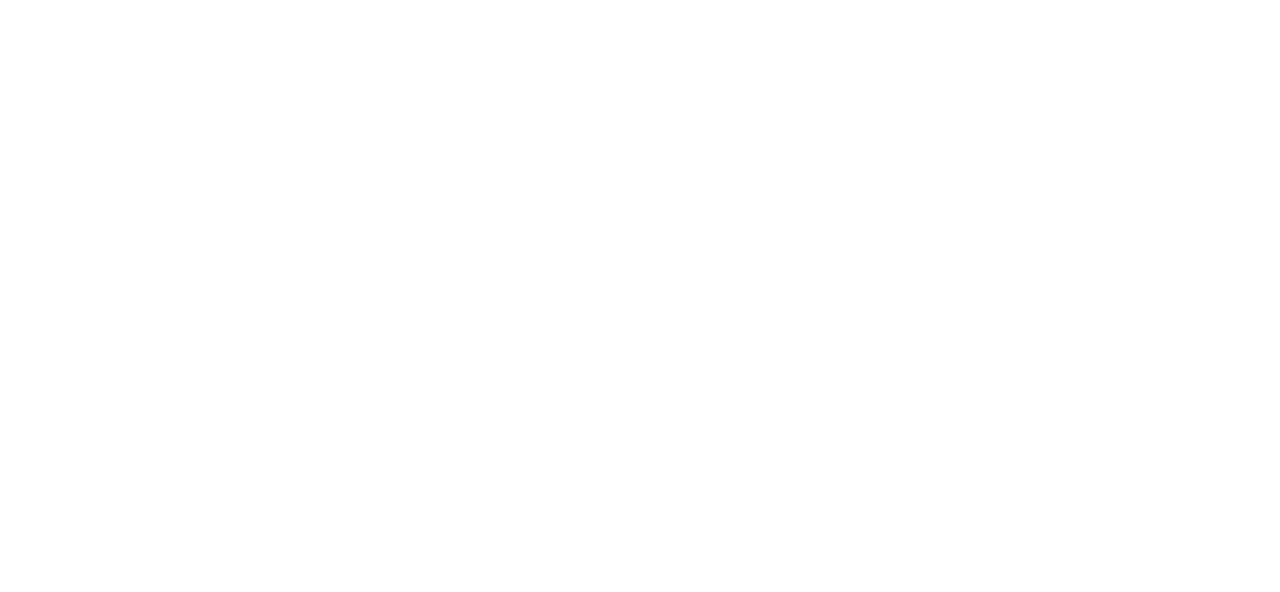
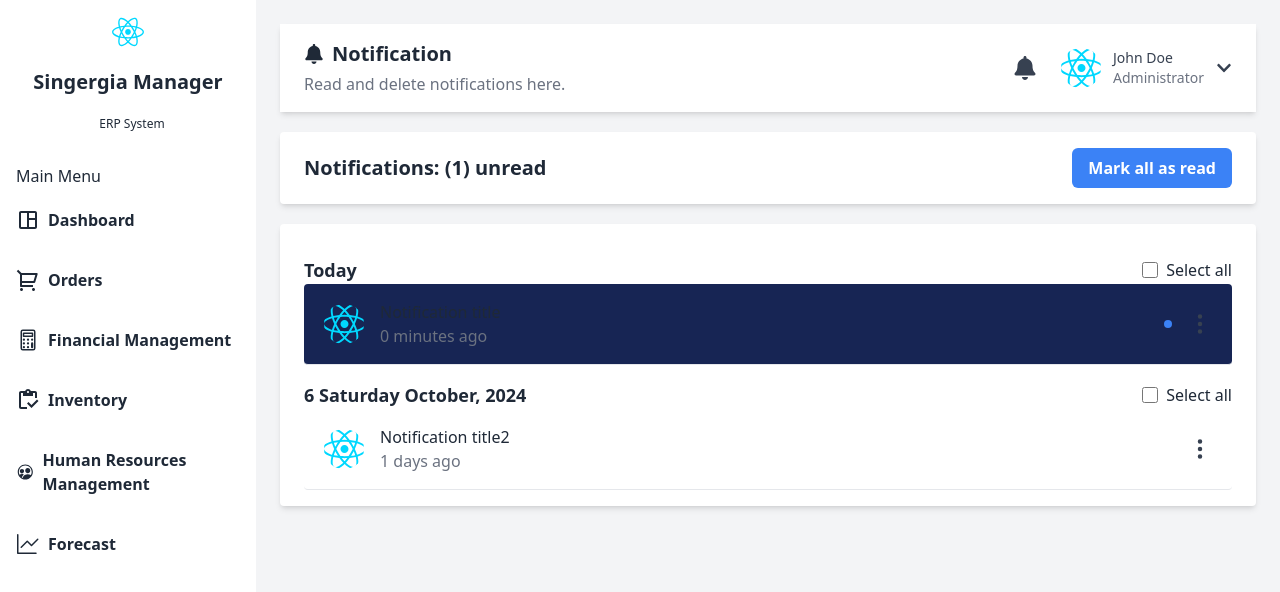
Before and after one commit to SinergiaManager/sinergiamanager-frontend, a React (Vite) app: page /notifications in a window 1280 px wide. Before the commit this address had no page. Shown: the top 592 px of the page. Built offline with nearby package versions, Linux system fonts and the light colour scheme.

Commit message:
feat(notifications page)

```diff
--- a/src/components/Navbar.tsx
+++ b/src/components/Navbar.tsx
@@ -1,8 +1,11 @@
 import React, { useState, useEffect, useRef } from 'react';
 import { FaBell, FaChevronDown } from 'react-icons/fa';
 import profilePic from '../assets/react.svg';
+interface NavbarProps {
+    pageName?: string;
+}
 
-const Navbar: React.FC = () => {
+const Navbar: React.FC<NavbarProps> = ({ pageName }) => {
     const [showSettingsMenu, setShowSettingsMenu] = useState<boolean>(false);
     const [showNotificationMenu, setShowNotificationMenu] = useState<boolean>(false);
 
@@ -52,12 +55,26 @@
     return (
         <nav className="w-full bg-white dark:bg-gray-800 shadow-md px-6 py-4 flex justify-between items-center">
             <div className="flex flex-col items-start space-y-1">
+                {!pageName && (
+                    <>
                         <h1 className="text-xl font-semibold text-gray-800 dark:text-gray-200">
                             Welcome, {username}
                         </h1>
                         <p className="text-gray-500 dark:text-gray-400">
                             Today is {formattedDate}.
                         </p>
+                    </>
+                )}
+                {pageName === "Notification" && (
+                    <>
+                        <h1 className="text-xl font-semibold text-gray-800 dark:text-gray-200 flex items-center space-x-2">
+                            <FaBell /> <span>{pageName}</span>
+                        </h1>
+                        <p className="text-gray-500 dark:text-gray-400">
+                            Read and delete notifications here.
+                        </p>
+                    </>
+                )}
             </div>
 
             <div className="flex items-center space-x-6">
@@ -70,7 +87,6 @@
                     {showNotificationMenu && (
                         <div className="absolute right-0 mt-2 w-48 bg-white dark:bg-gray-700 rounded-md shadow-lg py-2">
                             <p className="block px-4 py-2 text-gray-800 dark:text-gray-200 flex items-center">
-                                {console.log(notifications)}
                                 <span className="mr-2 text-red-500 font-bold">{notifications.length}</span>
                                 notifications
                             </p>
--- a/src/main.tsx
+++ b/src/main.tsx
@@ -5,9 +5,9 @@
 import Login from './components/Login';
 import React, { StrictMode } from 'react';
 import ForgotPassword from './components/ForgotPassword';
-import Drawer from './components/Drawer';
-import Navbar from './components/Navbar';
 import PasswordReset from './components/PasswordReset';
+import Dashboard from './pages/Dashboard';
+import Notification from './pages/Notification';
 
 const App: React.FC = () => {
   return (
@@ -21,20 +21,10 @@
             <Route
               path="/dashboard"
               element={
-                <>
-                  <div className="flex h-screen">
-                    <Drawer />
-
-                    <div className="flex-grow bg-gray-100 dark:bg-gray-900 p-6">
-                      <Navbar />
-                      <h1 className="text-2xl font-bold text-gray-700 dark:text-gray-200 text-center mt-3">
-                        Dashboard
-                      </h1>
-                    </div>
-                  </div>
-                </>
+                <Dashboard/>
               }
             />
+            <Route path="/notifications" element={<Notification />} />
 
           </Routes>
         </Router>
--- /dev/null
+++ b/src/pages/Dashboard.tsx
@@ -0,0 +1,22 @@
+import React from 'react';
+import Drawer from '../components/Drawer';
+import Navbar from '../components/Navbar';
+
+const Dashboard: React.FC = () => {
+    return (
+        <>
+        <div className="flex h-screen">
+          <Drawer />
+
+          <div className="flex-grow bg-gray-100 dark:bg-gray-900 p-6">
+            <Navbar />
+            <h1 className="text-2xl font-bold text-gray-700 dark:text-gray-200 text-center mt-3">
+              Dashboard
+            </h1>
+          </div>
+        </div>
+      </>
+    );
+};
+
+export default Dashboard;
--- /dev/null
+++ b/src/pages/Notification.tsx
@@ -0,0 +1,108 @@
+import React from 'react';
+import Drawer from '../components/Drawer';
+import Navbar from '../components/Navbar';
+import profilePic from '../assets/react.svg';
+import { BsThreeDotsVertical } from 'react-icons/bs';
+import { Days, Months } from '../../ts/types';
+
+const Notification: React.FC = () => {
+  const pageName = "Notification";
+  const yesterday = new Date();
+  yesterday.setDate(yesterday.getDate() - 1);
+
+  const notifications = [{
+    profilePic: profilePic,
+    title: "Notification title",
+    sentDate: new Date(),
+    isRead: false
+  },
+  {
+    profilePic: profilePic,
+    title: "Notification title2",
+    sentDate: yesterday,
+    isRead: true
+  }
+  ]
+  return (
+    <>
+      <div className="flex h-screen">
+        <Drawer />
+
+        <div className="flex-grow bg-gray-100 dark:bg-gray-900 p-6">
+          <Navbar pageName={pageName} />
+
+          <div className="w-full bg-white dark:bg-gray-800 shadow-md px-6 py-4 flex justify-between items-center rounded mt-5">
+            <p className="text-xl font-semibold text-gray-800 dark:text-gray-200">Notifications: ({notifications?.filter(
+              (notification) => !notification.isRead
+            ).length}) unread</p>
+            <button className="bg-blue-500 hover:bg-blue-600 text-white font-semibold px-4 py-2 rounded-md">Mark all as read</button>
+          </div>
+
+          <div className="w-full bg-white dark:bg-gray-800 shadow-md px-6 py-4 justify-between items-center rounded mt-5">
+            {(() => {
+              const groupedNotifications = notifications.reduce((acc, notification) => {
+                const now = new Date();
+                const sentDate = new Date(notification.sentDate);
+                const diffInDays = Math.floor((now.getTime() - sentDate.getTime()) / (1000 * 60 * 60 * 24));
+
+                let group = '';
+                if (diffInDays === 0) {
+                  group = "Today";
+                } else {
+                  group = `${yesterday.getDay()} ${Days[yesterday.getDay()]}  ${Months[yesterday.getMonth()]}, ${yesterday.getFullYear()}`;
+                }
+
+                if (!acc[group]) {
+                  acc[group] = [];
+                }
+                acc[group].push(notification);
+                return acc;
+              }, {} as Record<string, typeof notifications>);
+
+              return Object.entries(groupedNotifications).map(([group, notifications]) => (
+                <div key={group}>
+                  <div className="flex justify-between items-center mt-4">
+                    <h2 className="text-lg font-semibold text-gray-800 dark:text-gray-200">{group}</h2>
+                    <div className="flex items-center space-x-2">
+                      <input type="checkbox" className="h-4 w-4 rounded-md border-gray-300 text-blue-600 focus:ring-blue-500 dark:bg-gray-700 dark:border-gray-600 dark:focus:ring-blue-500" />
+                      <p className="text-gray-800 dark:text-gray-200">Select all</p>
+                    </div>
+                  </div>
+
+                  {notifications.map((notification, index) => (
+                    <div key={index} className={`flex items-center space-x-4 py-4 border-b border-gray-200 dark:border-gray-700 rounded px-5 ${!notification.isRead ? 'bg-blue-950' : ''}`}>
+                      <img src={notification.profilePic} alt="Profile" className="h-10 w-10 rounded-full object-cover" />
+                      <div className="flex-grow">
+                        <p className="text-gray-800 dark:text-gray-200">{notification.title}</p>
+                        <p className="text-gray-500 dark:text-gray-400">
+                          {(() => {
+                            const now = new Date().getTime();
+                            const sentTime = notification.sentDate.getTime();
+                            const diffInMinutes = Math.floor((now - sentTime) / (1000 * 60));
+                            if (diffInMinutes < 60) {
+                              return `${diffInMinutes} minutes ago`;
+                            } else if (diffInMinutes < 1440) {
+                              const diffInHours = Math.floor(diffInMinutes / 60);
+                              return `${diffInHours} hours ago`;
+                            } else {
+                              const diffInDays = Math.floor(diffInMinutes / 1440);
+                              return `${diffInDays} days ago`;
+                            }
+                          })()}
+                        </p>
+                      </div>
+                      {!notification.isRead && <div className="h-2 w-2 bg-blue-500 rounded-full"></div>}
+                      <BsThreeDotsVertical className="h-6 w-6 text-gray-700 dark:text-gray-200 cursor-pointer" />
+                    </div>
+                  ))}
+                </div>
+              ));
+            })()}
+          </div>
+        </div>
+      </div>
+    </>
+  );
+};
+
+export default Notification;
--- a/ts/types.ts
+++ b/ts/types.ts
@@ -11,4 +11,31 @@
     onClose: () => void;
 }
 
+const Days = [
+    "Sunday",
+    "Monday",
+    "Tuesday",
+    "Wednesday",
+    "Thursday",
+    "Friday",
+    "Saturday"
+];
+
+const Months = [
+    "January",
+    "February",
+    "March",
+    "April",
+    "May",
+    "June",
+    "July",
+    "August",
+    "September",
+    "October",
+    "November",
+    "December"
+];
+
 export type { User, AlertProps };
+
+export { Days, Months };
```
Lines whose indentation alone changed are shown as unchanged.
